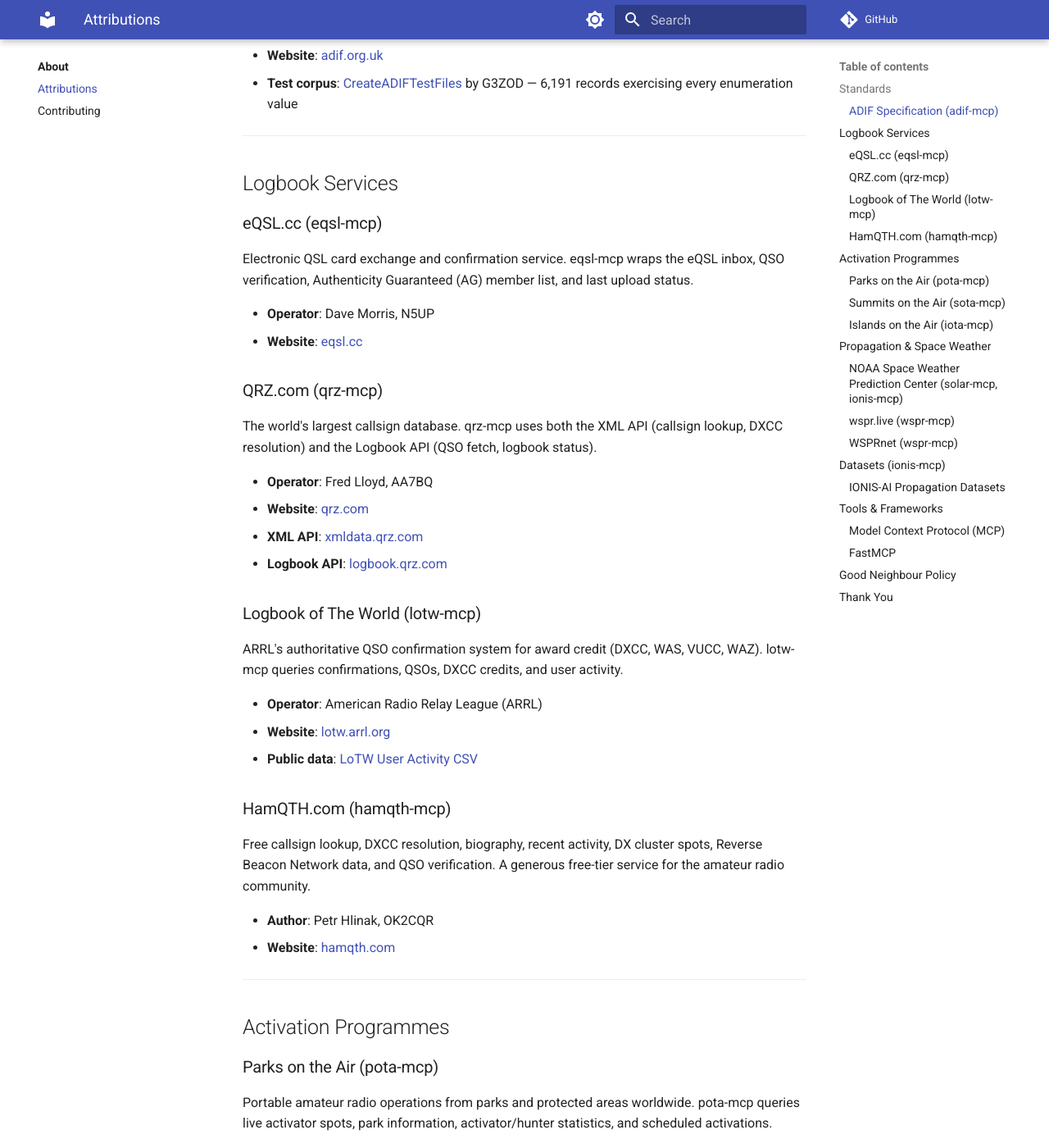
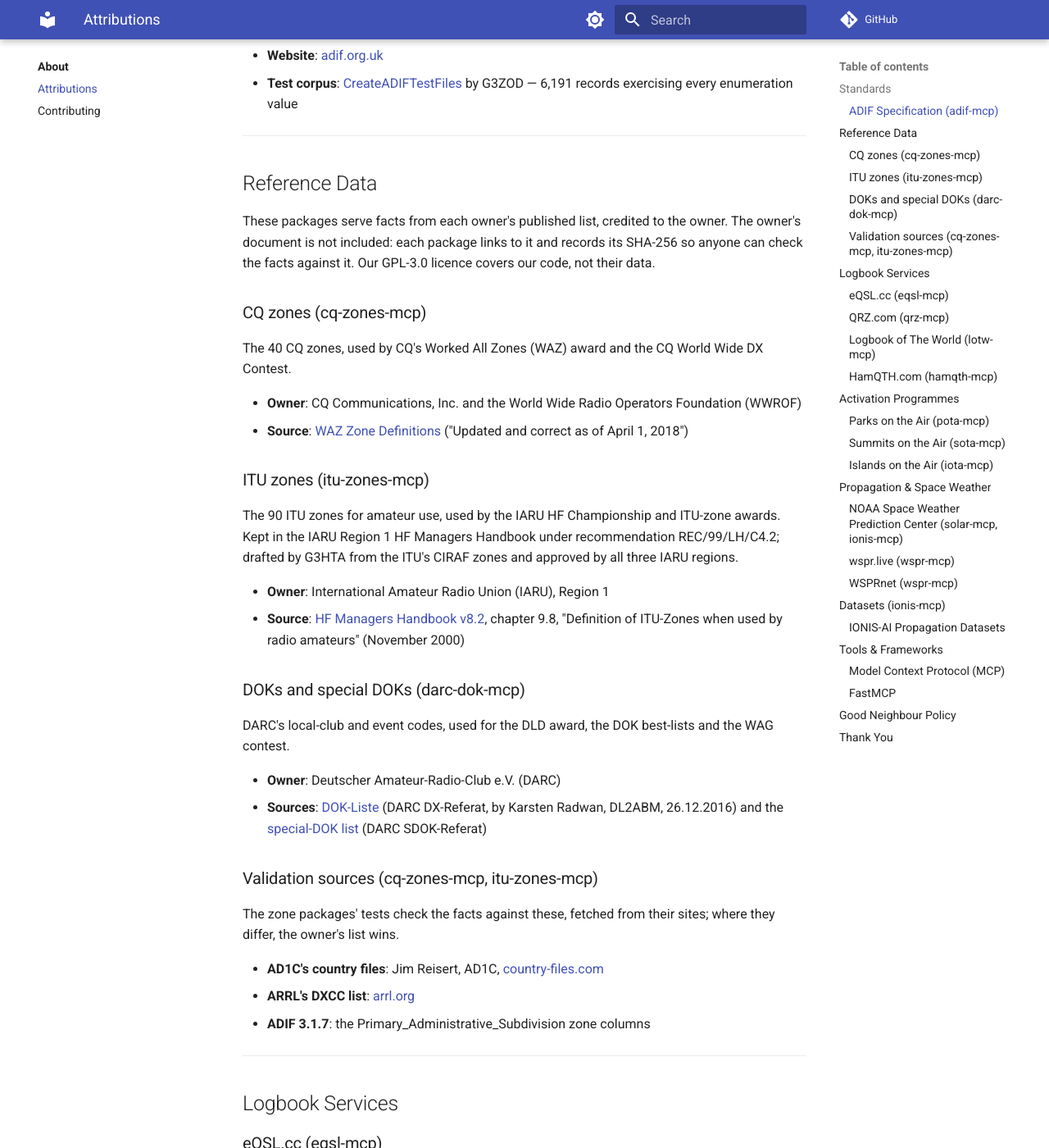
Before and after one commit to qso-graph/qso-graph.github.io, an MkDocs documentation site: the page built from docs/about/attributions.md, in a window 1280 px wide and 1400 px high, scrolled down 513 px. Shown: the whole window at 82% size. Built offline with MkDocs 1.6.1 and Material for MkDocs 9.7.7, drawn with Linux system fonts in a browser that asks for light colours; comment, search, counter and statistics services are not loaded; some of the changed text lies outside the part shown.

Commit message:
Reference Data: cq-zones-mcp, itu-zones-mcp, darc-dok-mcp pages, credits
Co-Authored-By: Claude Opus 5.5 <noreply@anthropic.com>

```diff
--- a/docs/about/attributions.md
+++ b/docs/about/attributions.md
@@ -8,11 +8,46 @@
 
 ### ADIF Specification (adif-mcp)
 
-The [Amateur Data Interchange Format](https://adif.org.uk/) is the foundation of amateur radio logging interoperability. adif-mcp bundles the complete ADIF 3.1.6 specification — 186 fields, 26 enumerations, and 28 data types.
+The [Amateur Data Interchange Format](https://adif.org.uk/) is the foundation of amateur radio logging interoperability. adif-mcp includes ADIF's published specification files, unmodified, for the previous and current versions (3.1.6 and 3.1.7), as ADIF publishes them for reuse.
 
 - **Author**: Joe Turley, G3ZOD (R.G. Turley OBE)
 - **Website**: [adif.org.uk](https://adif.org.uk/)
 - **Test corpus**: [CreateADIFTestFiles](https://github.com/g3zod/CreateADIFTestFiles) by G3ZOD — 6,191 records exercising every enumeration value
+
+---
+
+## Reference Data
+
+These packages serve facts from each owner's published list, credited to the owner. The owner's document is not included: each package links to it and records its SHA-256 so anyone can check the facts against it. Our GPL-3.0 licence covers our code, not their data.
+
+### CQ zones (cq-zones-mcp)
+
+The 40 CQ zones, used by CQ's Worked All Zones (WAZ) award and the CQ World Wide DX Contest.
+
+- **Owner**: CQ Communications, Inc. and the World Wide Radio Operators Foundation (WWROF)
+- **Source**: [WAZ Zone Definitions](https://cqww.com/cq_waz_list.htm) ("Updated and correct as of April 1, 2018")
+
+### ITU zones (itu-zones-mcp)
+
+The 90 ITU zones for amateur use, used by the IARU HF Championship and ITU-zone awards. Kept in the IARU Region 1 HF Managers Handbook under recommendation REC/99/LH/C4.2; drafted by G3HTA from the ITU's CIRAF zones and approved by all three IARU regions.
+
+- **Owner**: International Amateur Radio Union (IARU), Region 1
+- **Source**: [HF Managers Handbook v8.2](https://www.iaru-r1.org/wp-content/uploads/2019/12/IARURegion1HFManagerHandbook8.2.1.pdf), chapter 9.8, "Definition of ITU-Zones when used by radio amateurs" (November 2000)
+
+### DOKs and special DOKs (darc-dok-mcp)
+
+DARC's local-club and event codes, used for the DLD award, the DOK best-lists and the WAG contest.
+
+- **Owner**: Deutscher Amateur-Radio-Club e.V. (DARC)
+- **Sources**: [DOK-Liste](https://www.darc.de/fileadmin/filemounts/referate/dx/DOK-Liste.pdf) (DARC DX-Referat, by Karsten Radwan, DL2ABM, 26.12.2016) and the [special-DOK list](https://www.darc.de/fileadmin/filemounts/referate/sdok/SDOK_List.csv) (DARC SDOK-Referat)
+
+### Validation sources (cq-zones-mcp, itu-zones-mcp)
+
+The zone packages' tests check the facts against these, fetched from their sites; where they differ, the owner's list wins.
+
+- **AD1C's country files**: Jim Reisert, AD1C, [country-files.com](https://www.country-files.com/)
+- **ARRL's DXCC list**: [arrl.org](https://www.arrl.org/country-lists-prefixes)
+- **ADIF 3.1.7**: the Primary_Administrative_Subdivision zone columns
 
 ---
 
--- a/docs/llms.txt
+++ b/docs/llms.txt
@@ -25,6 +25,12 @@
 - [ionis-mcp](https://github.com/qso-graph/ionis-mcp): IONIS-AI HF propagation analytics over published signature datasets. {{ tools("ionis-mcp") }} tools.
 - [wspr-mcp](https://qso-graph.io/servers/wspr/): wspr.live ClickHouse — beacon spots, band activity, top beacons, top spotters, propagation, grid activity, longest paths, SNR trends. {{ tools("wspr-mcp") }} tools.
 - [omiss-mcp](https://qso-graph.io/servers/omiss-mcp/): OMISS (O.M. International Sideband Society) — net schedule, nets on the air, member lookup, check-in history, Statehood schedule, officers, awards, net statistics. {{ tools("omiss-mcp") }} tools.
+
+## Reference Data (No Auth, No Network)
+
+- [cq-zones-mcp](https://qso-graph.io/servers/cq-zones/): CQ zones (1-40) as CQ publishes them (WAZ Zone Definitions, 2018-04-01), in ADIF's DXCC and subdivision codes, credited to CQ / WWROF. {{ tools("cq-zones-mcp") }} tools.
+- [itu-zones-mcp](https://qso-graph.io/servers/itu-zones/): ITU zones (1-90) as the IARU publishes them for amateur use (HF Managers Handbook, chapter 9.8), in ADIF's DXCC and subdivision codes, credited to IARU Region 1. {{ tools("itu-zones-mcp") }} tools.
+- [darc-dok-mcp](https://qso-graph.io/servers/darc-dok/): DARC DOKs and special DOKs with their validity windows, credited to DARC. {{ tools("darc-dok-mcp") }} tools.
 
 ## Radio Logging
 
--- a/docs/servers/index.md
+++ b/docs/servers/index.md
@@ -65,6 +65,16 @@ You: "You have 3 new confirmations: JA1ABC on 20m FT8, ..."
 | Package | Tools | Service | Auth Pattern |
 |---------|:-----:|---------|-------------|
 | [ionis-mcp](https://github.com/qso-graph/ionis-mcp) | {{ tools("ionis-mcp") }} | IONIS-AI signature datasets | None (local) |
+
+### Reference Data
+
+The lists ADIF's fields point to but ADIF doesn't define, each as its owner publishes it and credited to that owner. The facts ship with the package; the owner's document doesn't.
+
+| Package | Tools | Owner's list | Auth Pattern |
+|---------|:-----:|---------|-------------|
+| [cq-zones-mcp](cq-zones.md) | {{ tools("cq-zones-mcp") }} | CQ zones: CQ's WAZ Zone Definitions | None (local) |
+| [itu-zones-mcp](itu-zones.md) | {{ tools("itu-zones-mcp") }} | ITU zones: the IARU's HF Managers Handbook, ch. 9.8 | None (local) |
+| [darc-dok-mcp](darc-dok.md) | {{ tools("darc-dok-mcp") }} | DARC's DOKs and special DOKs | None (local) |
 
 ### Radio Logging
 
--- a/mkdocs.yml
+++ b/mkdocs.yml
@@ -100,6 +100,10 @@ nav:
       - Solar Weather: servers/solar.md
       - WSPR: servers/wspr.md
       - OMISS: servers/omiss-mcp.md
+    - Reference Data:
+      - CQ Zones: servers/cq-zones.md
+      - ITU Zones: servers/itu-zones.md
+      - DARC DOKs: servers/darc-dok.md
     - Radio Logging:
       - N1MM Logger+: servers/n1mm-mcp.md
       - NetLogger: servers/netlogger-mcp.md
```
Also changed, not shown: docs/servers/cq-zones.md (added, +7 -0 lines), docs/servers/darc-dok.md (added, +7 -0 lines), docs/servers/itu-zones.md (added, +7 -0 lines).
